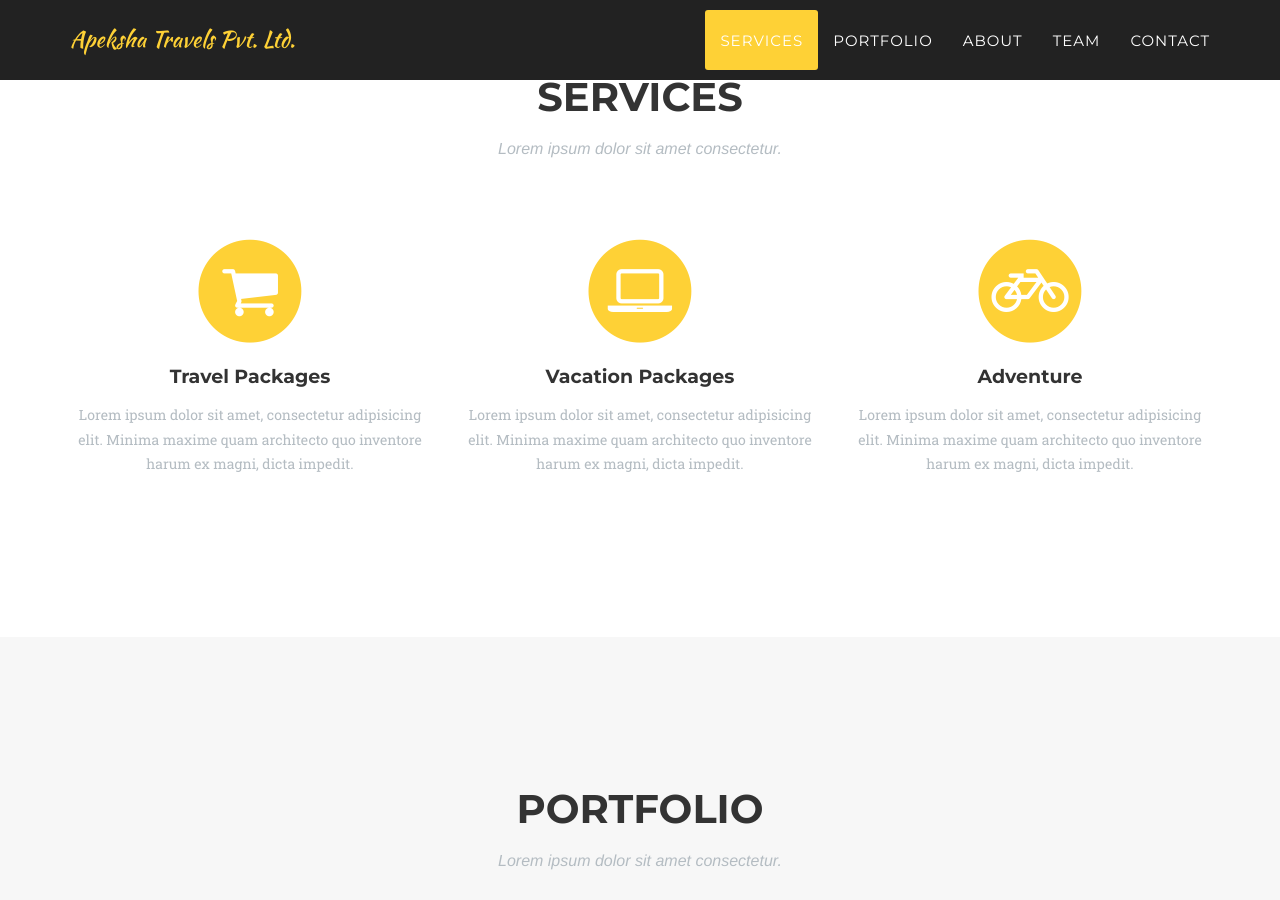
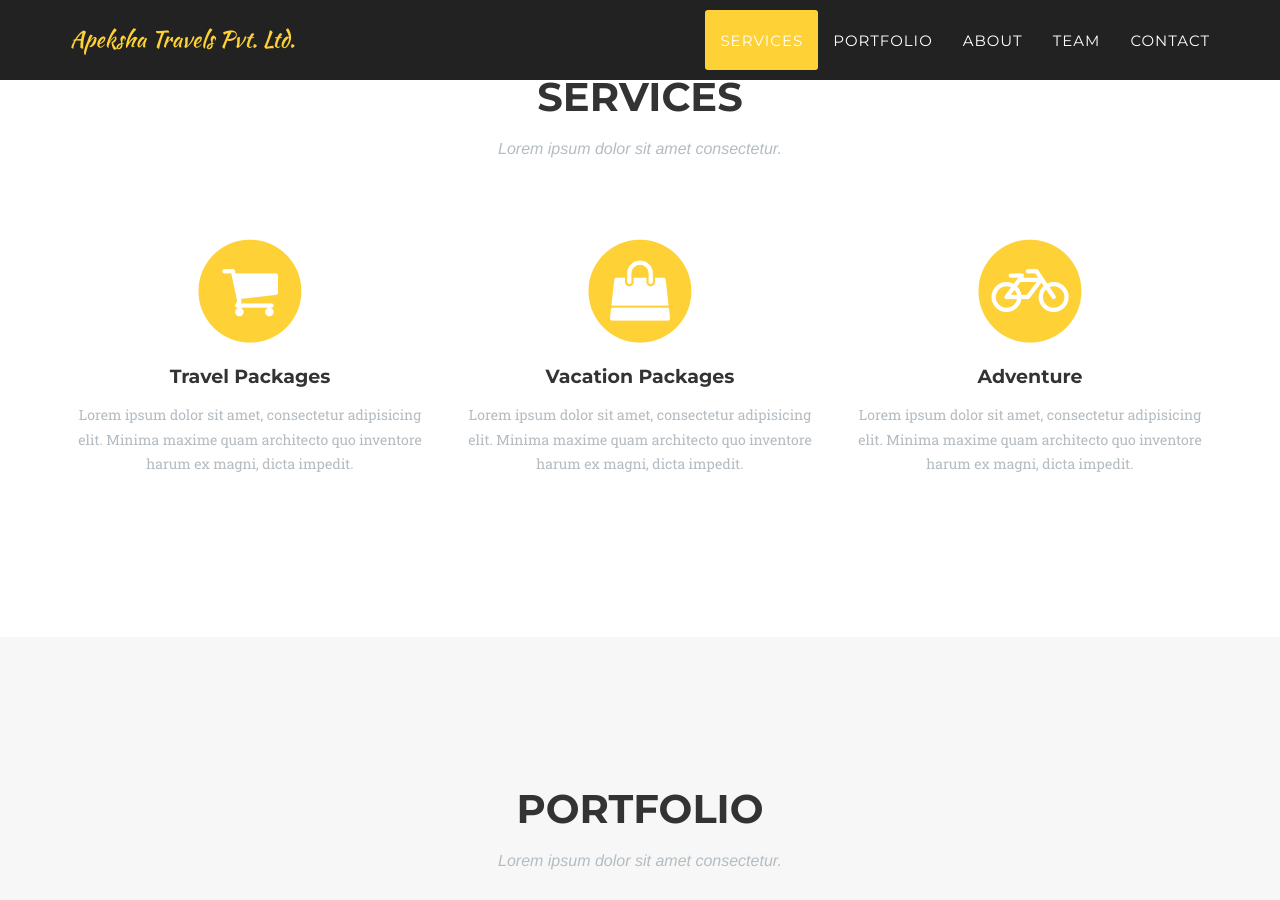
Before and after one commit to gauravmanandhar/apekshatravels.com.np, a Jekyll site: the page built from index.html, in a window 1280 px wide and 900 px high, scrolled down 833 px. Built offline with Jekyll 4.4.1, drawn with Linux system fonts in a browser that asks for light colours; some web fonts are replaced.

```diff
--- a/_includes/services.html
+++ b/_includes/services.html
@@ -19,7 +19,7 @@
                 <div class="col-md-4">
                     <span class="fa-stack fa-4x">
                         <i class="fa fa-circle fa-stack-2x text-primary"></i>
-                        <i class="fa fa-laptop fa-stack-1x fa-inverse"></i>
+                        <i class="fa fa-shopping-bag fa-stack-1x fa-inverse"></i>
                     </span>
                     <h4 class="service-heading">Vacation Packages</h4>
                     <p class="text-muted">Lorem ipsum dolor sit amet, consectetur adipisicing elit. Minima maxime quam architecto quo inventore harum ex magni, dicta impedit.</p>
```
